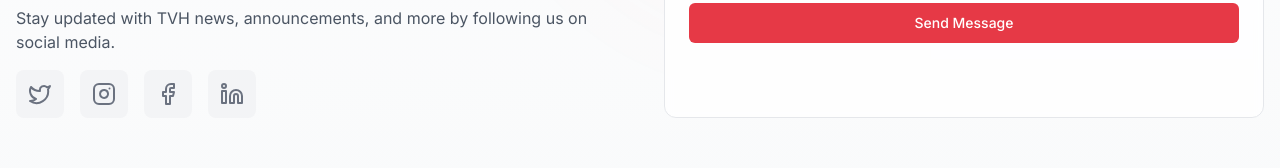
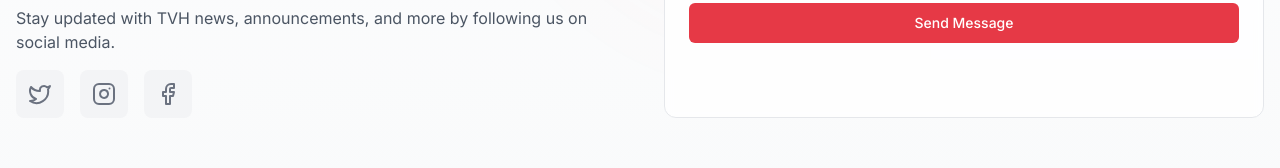
Before and after one commit to Lethabo-T-Molefe/tvh, a Next.js app: page / in a window 1280 px wide. Shown: the part 8621-8789 px from the top of the page. Built offline with nearby package versions, Linux system fonts and the light colour scheme.

Commit message:
Removed linkedin icon from contact section and footer

```diff
--- a/components/sections/contact.tsx
+++ b/components/sections/contact.tsx
@@ -195,27 +195,7 @@ export default function Contact() {
                   <path d="M18 2h-3a5 5 0 0 0-5 5v3H7v4h3v8h4v-8h3l1-4h-4V7a1 1 0 0 1 1-1h3z" />
                 </svg>
               </a>
-              <a
-                href="#" target="_blank"
-                className={`${isDark ? "bg-black/50" : "bg-gray-100"} p-3 rounded-lg ${isDark ? "text-gray-400" : "text-gray-500"} hover:text-tvh-red ${isDark ? "hover:bg-black/70" : "hover:bg-gray-200"} transition-colors`}
-              >
-                <svg
-                  xmlns="http://www.w3.org/2000/svg"
-                  width="24"
-                  height="24"
-                  viewBox="0 0 24 24"
-                  fill="none"
-                  stroke="currentColor"
-                  strokeWidth="2"
-                  strokeLinecap="round"
-                  strokeLinejoin="round"
-                  className="lucide lucide-linkedin"
-                >
-                  <path d="M16 8a6 6 0 0 1 6 6v7h-4v-7a2 2 0 0 0-2-2 2 2 0 0 0-2 2v7h-4v-7a6 6 0 0 1 6-6z" />
-                  <rect width="4" height="12" x="2" y="9" />
-                  <circle cx="4" cy="4" r="2" />
-                </svg>
-              </a>
+
             </div>
           </motion.div>
 
```
